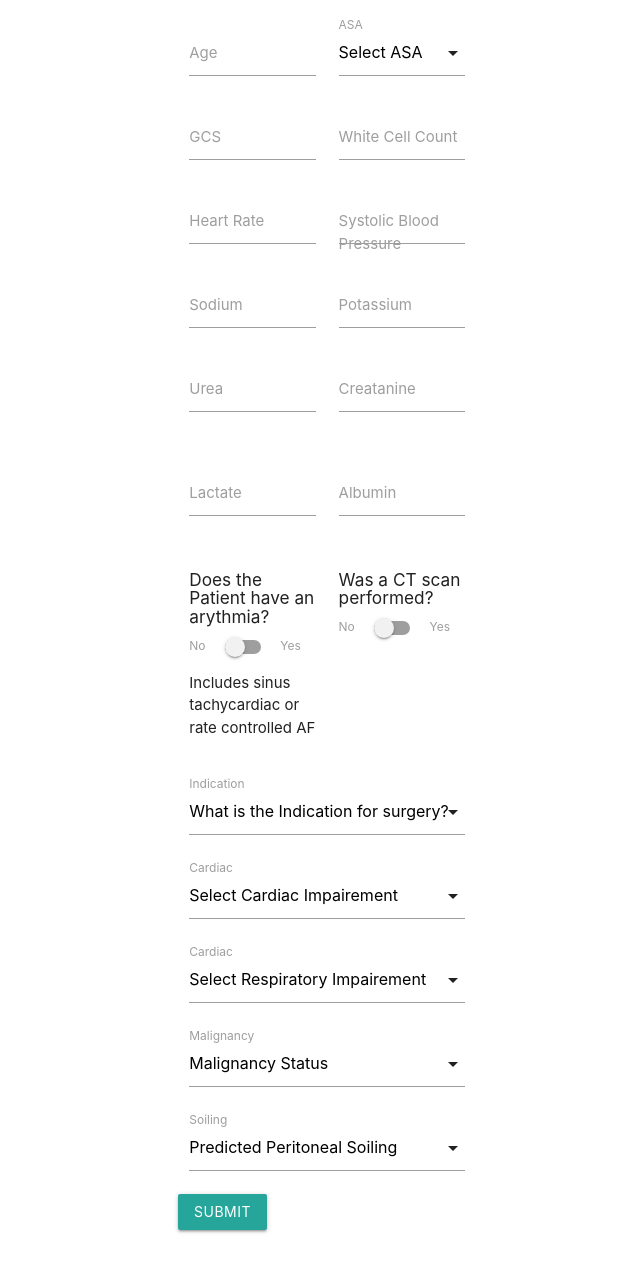
After one commit to JMathiszig-Lee/Laparotomy-Predictions, a FastAPI app: template templates/form.html in a window 1280 px wide. The commit adds this page. Shown: the whole page, without its empty margins (14-654 px from the left). Run offline with FastAPI, Linux system fonts and the light colour scheme; the template is opened without the code that fills it, so the values that code supplies are empty; parts of the project's set-up code (start-up, migrations or seed data) failed here and were passed over.

Commit message:
form sort of working

```diff
--- a/app/Fixtures/gams.py
+++ b/app/Fixtures/gams.py
@@ -8,3 +8,7 @@ ALBUMIN_GAM = study_export["albumin"]["model"]
 
 LACTATE_TRANSFORMER = study_export["lactate"]["transformer"]
 ALBUMIN_TRANSFORMER = study_export["albumin"]["transformer"]
+
+
+if __name__ == "__main__":
+    print(study_export["mortality"])
--- a/app/main.py
+++ b/app/main.py
@@ -6,8 +6,10 @@ from starlette.staticfiles import StaticFiles
 from starlette.templating import Jinja2Templates
 from starlette.requests import Request
 
+from models import Prediction
 
-templates= Jinja2Templates('templates')
+Form = fastapi.Form
+templates = Jinja2Templates("templates")
 
 api = fastapi.FastAPI()
 
@@ -17,15 +19,36 @@ def configure():
 
 
 def configure_routing():
-    api.mount('/static', StaticFiles(directory='static'), name='static')
+    api.mount("/static", StaticFiles(directory="static"), name="static")
     api.include_router(predict_api.router)
 
 
 @api.get("/", include_in_schema=False)
 async def index(request: Request):
     """ index page """
-    data = {'request': request}
-    return templates.TemplateResponse('index.html', data)
+    data = {"request": request}
+    return "watch this space"
+
+
+@api.get("/form", include_in_schema=False)
+async def form(request: Request):
+    """ form page """
+    data = {"request": request}
+    return templates.TemplateResponse("form.html", data)
+
+
+@api.post("/form", include_in_schema=False)
+async def post_form(
+    request: Request,
+):
+    """ form handling """
+    print("---")
+    form_data = await request.form()
+
+    pred = Prediction(**form_data)
+    print(pred)
+    results = await predict_api.predict(pred)
+    return {"data": results}
 
 
 @api.get("/verify")
@@ -35,8 +58,8 @@ def verify(calculation_id: str):
     return message
 
 
-if __name__ == '__main__':
+if __name__ == "__main__":
     configure()
-    uvicorn.run(api, port=8000, host='127.0.0.1')
+    uvicorn.run(api, port=8000, host="127.0.0.1")
 else:
     configure()
--- a/app/prediction/predict_api.py
+++ b/app/prediction/predict_api.py
@@ -26,7 +26,7 @@ async def predict(prediction: Prediction):
         lactates = await impute_lactate(processed.convert_to_list()[:17], 5, seed)
         albumins = await impute_albumin(processed.convert_to_list()[:17], 5, seed)
 
-        filled_in: List(ProcessedPrediction) = []
+        filled_in: List[ProcessedPrediction] = []
 
         if processed.Lactate_missing == 1:
             filled_in = complete_input(
--- a/app/prediction/preprocess.py
+++ b/app/prediction/preprocess.py
@@ -66,7 +66,7 @@ def validate_categories(input: Prediction):
         error = f"Invalid Peritoneal Soiling : {input.Soiling }. Must be one of {constants.LABEL_ENCODING['S03Pred_Peritsoil']}"
         raise ValidationError(error_msg=error, status_code=400)
 
-    #TODO add in indications
+    # TODO add in indications
 
 
 def winsorize(df: Dict, winsor_thresholds: Dict[str, Tuple[float, float]]) -> Dict:
--- a/templates/base.html
+++ b/templates/base.html
@@ -11,8 +11,10 @@
 
     <body>
         <div class="container">
-            {% block content %}
-            {% endblock %}
+
+                {% block content %}
+                {% endblock %}
+
         </div>
     </body>
 
--- /dev/null
+++ b/templates/form.html
@@ -0,0 +1,153 @@
+{% extends "base.html" %}
+
+{% block content %}
+<div class="row">
+    <form class="input-field col s4" method="POST">
+        <div class="row">
+            <div class="input-field col s6">
+                <label>Age</label>
+                <input name="Age" type="number" required>
+            </div>
+            <div class="input-field col s6">
+                <select name="ASA" required>
+                    <option value="" disabled selected>Select ASA</option>
+                    <option value="1">1</option>
+                    <option value="2">2</option>
+                    <option value="3">3</option>
+                    <option value="4">4</option>
+                    <option value="5">5</option>
+                </select>
+                <label>ASA</label>
+            </div>
+            <div class="input-field col s6">
+                <label>GCS</label>
+                <input name="GCS" type="number"required>
+            </div>
+            <div class="input-field col s6">
+                <label>White Cell Count</label>
+                <input name="WCC" type="number" step="0.1" required>
+            </div>
+            <div class="input-field col s6">
+                <label>Heart Rate</label>
+                <input name="HR" type="number" required>
+            </div>
+            <div class="input-field col s6">
+                <label>Systolic Blood Pressure</label>
+                <input name="SBP" type="number" required>
+            </div>
+            <div class="input-field col s6">
+                <label>Sodium</label>
+                <input name="Na" type="number" required>
+            </div>
+            <div class="input-field col s6">
+                <label>Potassium</label>
+                <input name="K" type="number" step="0.1" required>
+            </div>
+            <div class="input-field col s6">
+                <label>Urea</label>
+                <input name="Urea" type="number" step="0.1" required>
+            </div>
+            <div class="input-field col s6">
+                <label>Creatanine</label>
+                <input name="Creat" type="number" required>
+            </div>
+        </div>
+        <div class="row">
+            <div class="input-field col s6">
+                <label>Lactate</label>
+                <input name="Lactate" type="number" step="0.1" >
+            </div>
+            <div class="input-field col s6">
+                <label>Albumin</label>
+                <input name="Albumin" type="number" >
+            </div>
+        </div>
+        <div class="row">
+            <div class=" switch col s6">
+                <h6>Does the Patient have an arythmia?</h6>
+                <label>
+                    No
+                    <input name="Sinus" type="checkbox" >
+                    <span class="lever"></span>
+                    Yes
+                </label>
+                <p>Includes sinus tachycardiac or rate controlled AF</p>
+            </div>
+            <div class="switch col s6">
+                <h6>Was a CT scan performed?</h6>
+                <label>
+                    No
+                    <input name="CT_performed" type="checkbox" >
+                    <span class="lever"></span>
+                    Yes
+                </label>
+            </div>
+        </div>
+        <div class="row">
+            <div class="input-field col s12">
+                <select name="Indication" required>
+                    <option value="" disabled selected>What is the Indication for surgery?</option>
+                    <option value="1">SmallBowelObstruction</option>
+                    <option value="2">IntestinalObstruction</option>
+                    <option value="3">Perforation</option>
+                    <option value="4">LargeBowelObstruction</option>
+                    <option value="5">Peritonitis</option>
+                    <option value="6">Ischaemia</option>
+                    <option value="7">Haemorrhage</option>
+                    <option value="8">Colitis</option>
+                    <option value="9">Other</option>
+                    <option value="10">AbdominalAbscess</option>
+                    <option value="11">AnastomoticLeak</option>
+                    <option value="12">IncarceratedHernia</option>
+                    <option value="13">Volvulus</option>
+                    <option value="14">Missing</option>
+                </select>
+                <label>Indication</label>
+            </div>
+            <div class="input-field col s12">
+                <select name="Cardio" required>
+                    <option value="" disabled selected>Select Cardiac Impairement</option>
+                    <option value="1">No Cardiac Failure</option>
+                    <option value="2">diuretic, digoxin, Rx for angina or hypertension</option>
+                    <option value="4">peripheral oedema, warfarin, borderline cardiomyopathy</option>
+                    <option value="8">raised JVP, cardiomegaly</option>
+                </select>
+                <label>Cardiac</label>
+            </div>
+            <div class="input-field col s12">
+                <select name="Resp" required>
+                    <option value="" disabled selected>Select Respiratory Impairement</option>
+                    <option value="1">No dyspnoea</option>
+                    <option value="2">dyspnoea on exertion, mild COAD</option>
+                    <option value="4">limiting dyspnoea, moderate COAD</option>
+                    <option value="8">dyspnoea at rest, pulmonary fibrosis/consolidation </option>
+                </select>
+                <label>Cardiac</label>
+            </div>
+            <div class="input-field col s12">
+                <select name="Malignancy" required>
+                    <option value="" disabled selected>Malignancy Status</option>
+                    <option value="1">No malignancy</option>
+                    <option value="2">primary malignancy only</option>
+                    <option value="4">malignancy + nodal mets</option>
+                    <option value="8">malignancy + distant mets</option>
+                </select>
+                <label>Malignancy</label>
+            </div>
+            <div class="input-field col s12">
+                <select name="Soiling" required>
+                    <option value="" disabled selected>Predicted Peritoneal Soiling</option>
+                    <option value="1">No soiling</option>
+                    <option value="2">minor soiling</option>
+                    <option value="4">local pus</option>
+                    <option value="8">free bowel content, pus or blood</option>
+                </select>
+                <label>Soiling</label>
+            </div>
+            <button class="btn waves-effect waves-light" type="submit" name="action">Submit
+            </button>
+        </div>
+
+    </form>
+</div>
+{% endblock %}
```
Also changed, not shown: templates/index.html (deleted, +0 -127 lines).
